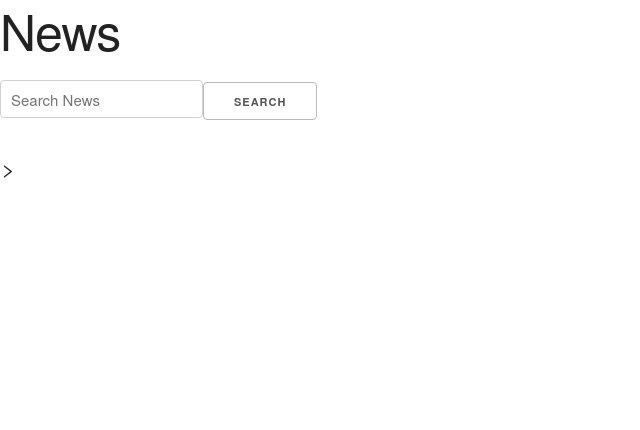
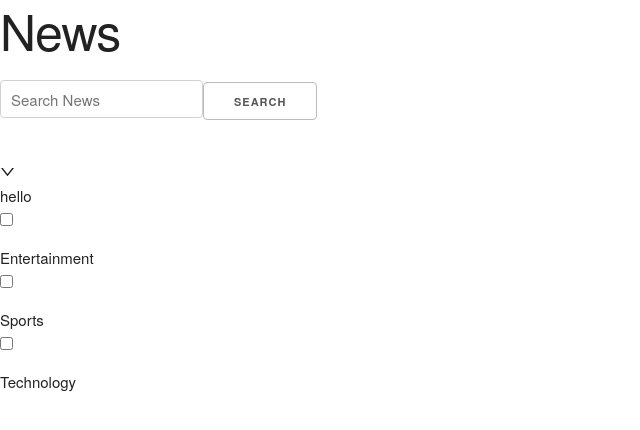
Before and after one commit to stephanieluo18/News, a React (Create React App) app in the folder my-app/: page / in a window 1280 px wide. Shown: the top 430 px of the page, without its empty margins (0-640 px from the left). Built offline with nearby package versions, Linux system fonts and the light colour scheme.

Commit message:
fixed search bar

```diff
--- a/my-app/src/App.js
+++ b/my-app/src/App.js
@@ -15,10 +15,9 @@ function App() {
   const [Filters, setFilters] = useState({
     topic: [],
   });
-  const url =
-    "https://newsapi.org/v2/everything?q=${query}&apiKey=7a24ab3bcf634857bbdd7a59206a6778";
 
   const getData = async () => {
+    const url = `https://newsapi.org/v2/everything?q=${query}&apiKey=7a24ab3bcf634857bbdd7a59206a6778`;
     const result = await Axios.get(url);
     setArticles(result.data.articles);
     console.log(result);
@@ -31,6 +30,7 @@ function App() {
   const onSubmit = (e) => {
     e.preventDefault();
     getData();
+    console.log("hello");
   };
 
   const handleFilters = (filters, category) => {
--- a/my-app/src/Components/Filter.js
+++ b/my-app/src/Components/Filter.js
@@ -47,8 +47,8 @@ function Filter(props) {
     ));
   return (
     <div>
-      <Collapse defaultActiveKey={["0"]}>
-        <Panel header key="1">
+      <Collapse defaultActiveKey={["1"]}>
+        <Panel header="hello" key="1">
           {renderCheckbox()}
         </Panel>
       </Collapse>
```
